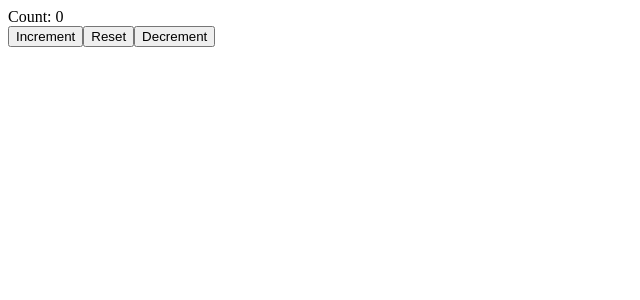
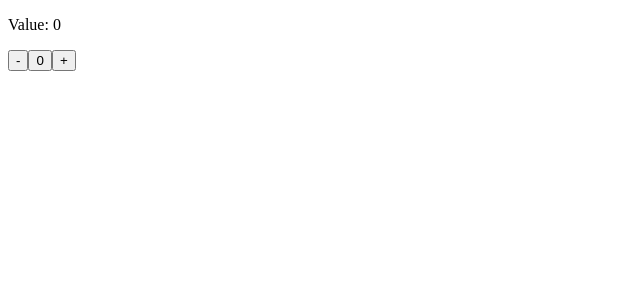
Before and after one commit to abyssiniatech/react-vite-project, a React (Vite) app: page / in a window 1280 px wide. Shown: the top 300 px of the page, without its empty margins (0-640 px from the left). Built offline with nearby package versions, Linux system fonts and the light colour scheme.

Commit message:
usereducer2

```diff
--- a/src/App.tsx
+++ b/src/App.tsx
@@ -1,9 +1,9 @@
-import UseReducer from "./Components/UseReducer"
+import UseReducer2 from "./Components/UseReducer2"
 const App = () => {
   return (
     <div>
 
-     <UseReducer />
+     <UseReducer2 />
     </div>
   )
 }
--- /dev/null
+++ b/src/Components/UseReducer2.tsx
@@ -0,0 +1,26 @@
+  const intialState=0;
+import { useReducer } from "react";
+const reducer = (state: number, action: { type: string }) => {
+    switch (action.type) {
+        case "DECREMENT":
+            return state + 1;
+        case "RESET":
+            return 0;
+        case "INCREMENT":
+            return state - 1;
+        default:
+            return state;
+    }
+}
+
+const UseReducer2 =()=>{
+    const [state,dispatch] =useReducer(reducer,intialState);
+          return (<div>
+  <p>Value: {state}</p>
+         <button  onClick={()=>dispatch({type:"DECREMENT"})}>-</button>
+         <button  onClick={()=>dispatch({type:"RESET"})}>0</button>
+         <button  onClick={()=>dispatch({type:"INCREMENT"})}>+</button>
+
+          </div>)
+}
+export default UseReducer2
```
